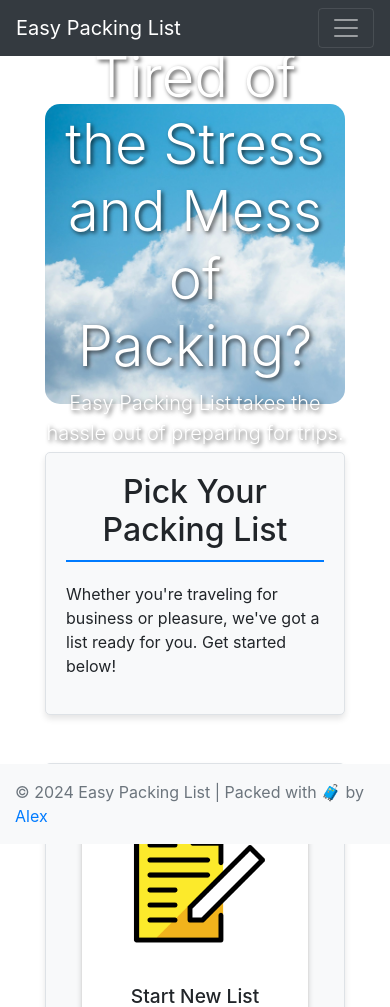
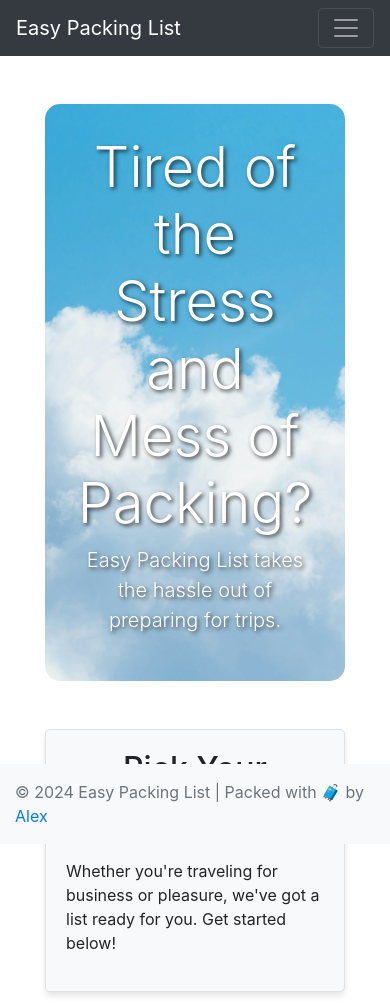
Before and after one commit to jeffries17/epl_app, a Django app: page / in a window 390 px wide. Shown: the top 1007 px of the page. Run offline with Django 5.2, Linux system fonts and the light colour scheme; data that the repository does not hold is empty; parts of the project's set-up code (start-up, migrations or seed data) failed here and were passed over; some libraries are stand-ins or nearby versions.

Commit message:
resizing

```diff
--- a/easypackinglist/static/css/packinglist.css
+++ b/easypackinglist/static/css/packinglist.css
@@ -113,13 +113,19 @@
 }
 
 .custom-jumbotron {
-  background-size: cover;
-  display: flex;
-  flex-direction: column;
-  justify-content: center;
-  border-radius: 15px;
-  align-items: center;
-  height: 300px;
-  color: white;
-  text-shadow: 2px 2px 4px rgba(0,0,0,0.7);
+  background-image: url('/static/images/trip_images/trip_background.jpg');
+  background-size: cover; /* Ensure the background image covers the entire container */
+  background-position: center; /* Center the background image */
+  padding: 50px; /* Add padding around the content */
+  text-align: center; /* Center-align text */
+  border-radius: 15px; /* Add rounded corners */
+  color: white; /* Text color */
+  text-shadow: 2px 2px 4px rgba(0, 0, 0, 0.7); /* Add text shadow */
 }
+
+/* Adjustments for small screens */
+@media (max-width: 576px) {
+  .custom-jumbotron {
+    padding: 30px; /* Reduce padding for smaller screens */
+  }
+}
--- a/easypackinglist/templates/home.html
+++ b/easypackinglist/templates/home.html
@@ -4,7 +4,7 @@
 {% block content %}
 <div class="container-fluid pb-5">
 <div class="container mt-5">
-    <div class="custom-jumbotron" style="background-image: url('{% static 'images/trip_images/trip_background.jpg' %}');">
+    <div class="custom-jumbotron">
         <h1 class="display-4 text-center text-sm-center">Tired of the Stress and Mess of Packing?</h1>
         <p class="lead text-center text-sm-center">Easy Packing List takes the hassle out of preparing for trips.</p>
     </div>
```
